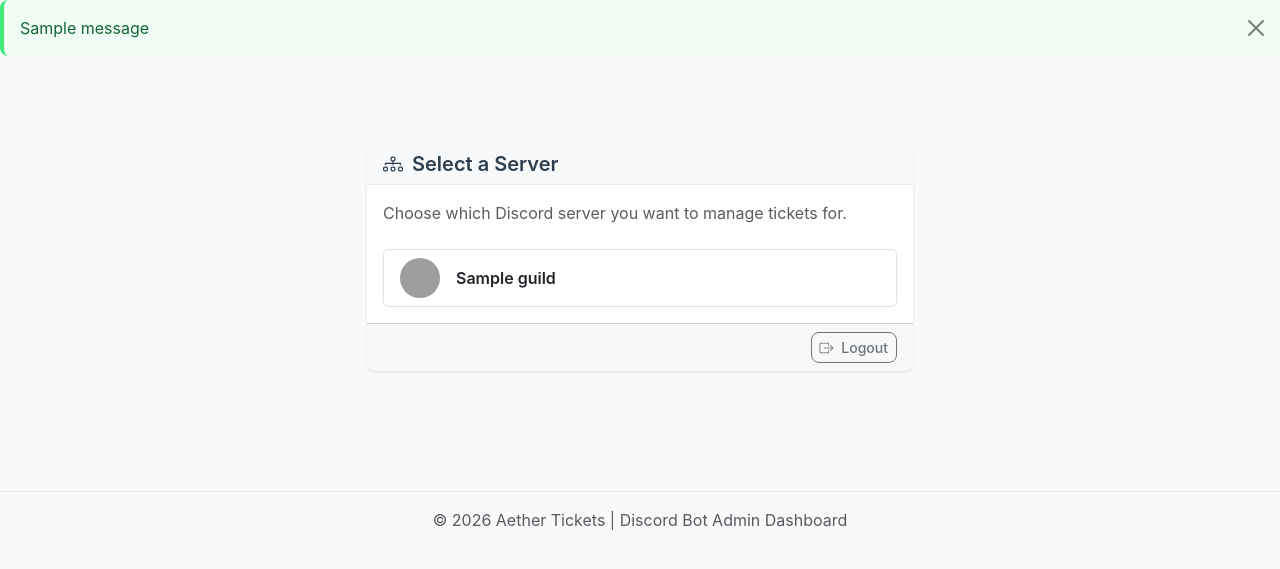
After one commit to Shaf2665/Aether_Tickets, a Flask app: template web/templates/select_guild.html in a window 1280 px wide. The commit adds this page. Shown: the top 569 px of the page. Run offline with Flask 3, Linux system fonts and the light colour scheme; the template is opened without the code that fills it: most values are stand-ins (such as "Sample title", 1, 10 or a date in 2020); one stand-in notice (Sample message) is shown; parts of the project's set-up code (start-up, migrations or seed data) failed here and were passed over; grey boxes are pictures that could not be loaded.

Commit message:
feat: enhance user experience with new routing and error handling
- Added a root redirect to the index route, directing users to the dashboard if logged in or to the login page otherwise.
- Updated error handling to return HTML error pages for 404 and 500 errors, improving user visibility and experience.
- Renamed the guild selection route for clarity and updated the session handling to use display names.
- Introduced a redirect for the dashboard route to ensure consistent URL handling.
- Improved pagination query string handling in the tickets template for better navigation.

These changes aim to streamline user interactions and enhance the overall functionality of the web dashboard.

```diff
--- a/web/auth.py
+++ b/web/auth.py
@@ -1,7 +1,6 @@
 """Discord OAuth authentication for Aether Tickets Web UI."""
 
 import requests
-import jwt
 from functools import wraps
 from urllib.parse import urlencode
 from flask import session, current_app, redirect, url_for, request
@@ -118,6 +117,6 @@ def guild_required(f):
         if "user_id" not in session:
             return redirect(url_for("auth.login"))
         if "current_guild_id" not in session:
-            return redirect(url_for("auth.select_guild"))
+            return redirect(url_for("auth.select_guild_page"))
         return f(*args, **kwargs)
     return decorated_function
--- a/web/templates/base.html
+++ b/web/templates/base.html
@@ -54,12 +54,20 @@
                         </ul>
                     </li>
                     <li class="nav-item dropdown">
-                        <a class="nav-link dropdown-toggle" href="#" id="userDropdown" role="button" data-bs-toggle="dropdown">
-                            <i class="bi bi-person-circle"></i> {{ session.username }}
+                        <a class="nav-link dropdown-toggle d-flex align-items-center gap-2" href="#"
+                           id="userDropdown" role="button" data-bs-toggle="dropdown">
+                            {% if session.discord_avatar %}
+                            <img src="https://cdn.discordapp.com/avatars/{{ session.user_id }}/{{ session.discord_avatar }}.png"
+                                 class="rounded-circle" width="24" height="24" alt="avatar">
+                            {% else %}
+                            <i class="bi bi-person-circle"></i>
+                            {% endif %}
+                            {{ session.username }}
                         </a>
                         <ul class="dropdown-menu dropdown-menu-end" aria-labelledby="userDropdown">
-                            <li><hr class="dropdown-divider"></li>
-                            <li><a class="dropdown-item" href="{{ url_for('auth.logout') }}">Logout</a></li>
+                            <li><a class="dropdown-item text-danger" href="{{ url_for('auth.logout') }}">
+                                <i class="bi bi-box-arrow-right"></i> Logout
+                            </a></li>
                         </ul>
                     </li>
                 </ul>
@@ -85,7 +93,7 @@
 
     <footer class="bg-light text-center py-3 mt-5">
         <div class="container">
-            <p class="text-muted mb-0">&copy; 2024 Aether Tickets | Discord Bot Admin Dashboard</p>
+            <p class="text-muted mb-0">&copy; 2026 Aether Tickets | Discord Bot Admin Dashboard</p>
         </div>
     </footer>
 
--- /dev/null
+++ b/web/templates/select_guild.html
@@ -0,0 +1,53 @@
+{% extends "base.html" %}
+
+{% block title %}Select Server - Aether Tickets{% endblock %}
+
+{% block content %}
+<div class="container py-5">
+    <div class="row justify-content-center">
+        <div class="col-md-6">
+            <div class="card">
+                <div class="card-header bg-light">
+                    <h5 class="mb-0">
+                        <i class="bi bi-diagram-3"></i> Select a Server
+                    </h5>
+                </div>
+                <div class="card-body">
+                    <p class="text-muted mb-4">Choose which Discord server you want to manage tickets for.</p>
+
+                    {% if guilds %}
+                    <div class="list-group">
+                        {% for guild in guilds %}
+                        <a href="{{ url_for('auth.select_guild', guild_id=guild.id) }}"
+                           class="list-group-item list-group-item-action d-flex align-items-center gap-3">
+                            {% if guild.icon %}
+                            <img src="https://cdn.discordapp.com/icons/{{ guild.id }}/{{ guild.icon }}.png"
+                                 class="rounded-circle" width="40" height="40" alt="{{ guild.name }}">
+                            {% else %}
+                            <div class="rounded-circle bg-secondary d-flex align-items-center justify-content-center"
+                                 style="width:40px;height:40px;flex-shrink:0;">
+                                <i class="bi bi-discord text-white"></i>
+                            </div>
+                            {% endif %}
+                            <span class="fw-semibold">{{ guild.name }}</span>
+                        </a>
+                        {% endfor %}
+                    </div>
+                    {% else %}
+                    <div class="alert alert-warning mb-0">
+                        <i class="bi bi-exclamation-triangle"></i>
+                        No servers found. Make sure the bot has been invited to your server and you have
+                        Administrator permissions.
+                    </div>
+                    {% endif %}
+                </div>
+                <div class="card-footer text-end">
+                    <a href="{{ url_for('auth.logout') }}" class="btn btn-outline-secondary btn-sm">
+                        <i class="bi bi-box-arrow-right"></i> Logout
+                    </a>
+                </div>
+            </div>
+        </div>
+    </div>
+</div>
+{% endblock %}
```
Also changed, not shown: web/__init__.py (+17 -3 lines), web/routes/auth_routes.py (+11 -9 lines), web/routes/dashboard.py (+7 -1 lines), web/templates/dashboard.html (+9 -2 lines), web/templates/error.html (added, +24 -0 lines), web/templates/tickets.html (+10 -5 lines).
